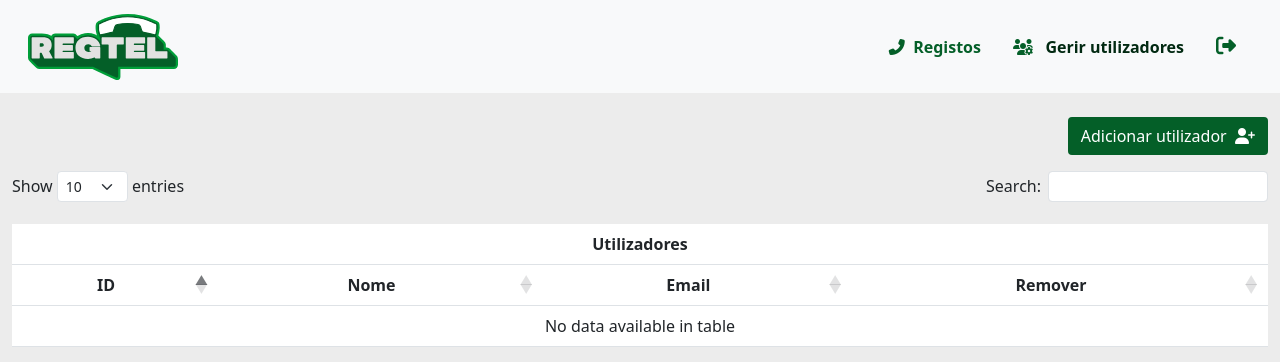
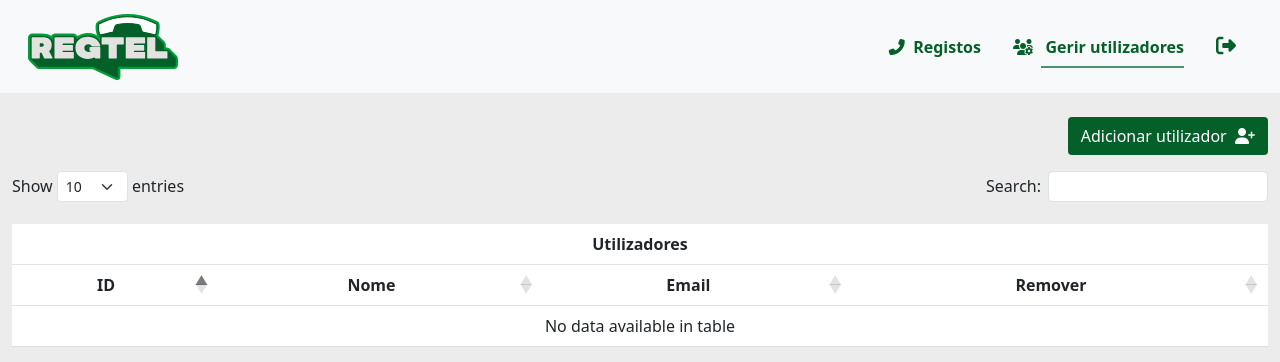
Before and after one commit to RafikiSmurfJr7/regtel_flask, a Flask app: page /admin in a window 1280 px wide. Shown: the top 362 px of the page. Run offline with Flask 3, Linux system fonts and the light colour scheme; the visitor is signed in with stand-in values (Sample User, id 1); data comes from the database, SQL or seed files in the repository; both versions use the stored data as it was after the commit; some libraries are stand-ins or nearby versions.

Commit message:
alterações nos estilos

```diff
--- a/regtel/static/css/geral.style.css
+++ b/regtel/static/css/geral.style.css
@@ -52,7 +52,6 @@
     opacity: 75%;
 }
 .active{
-    /*border-bottom: 3px solid #045f2870;*/
-    color: #012911;
+    border-bottom: 2.5px solid #045f28af;
 
 }
```
Also changed, not shown: instance/project.sqlite.
